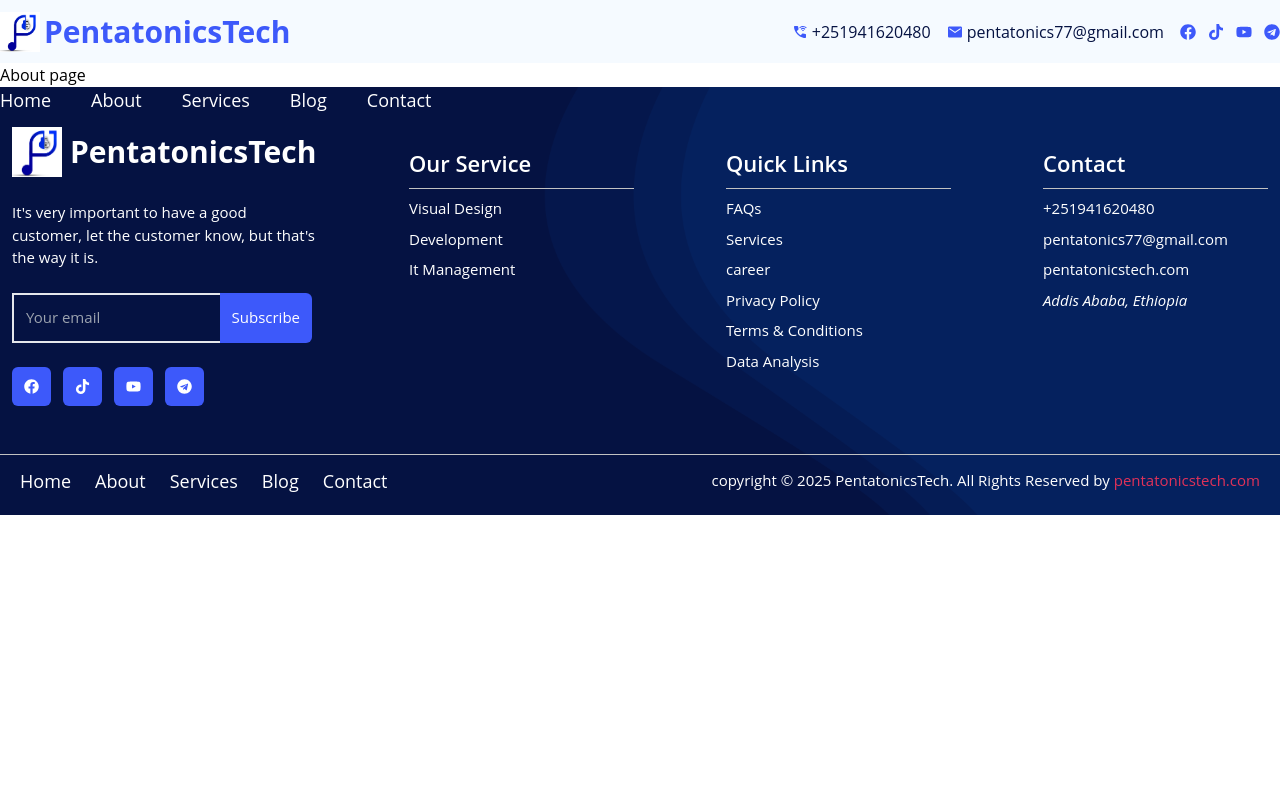
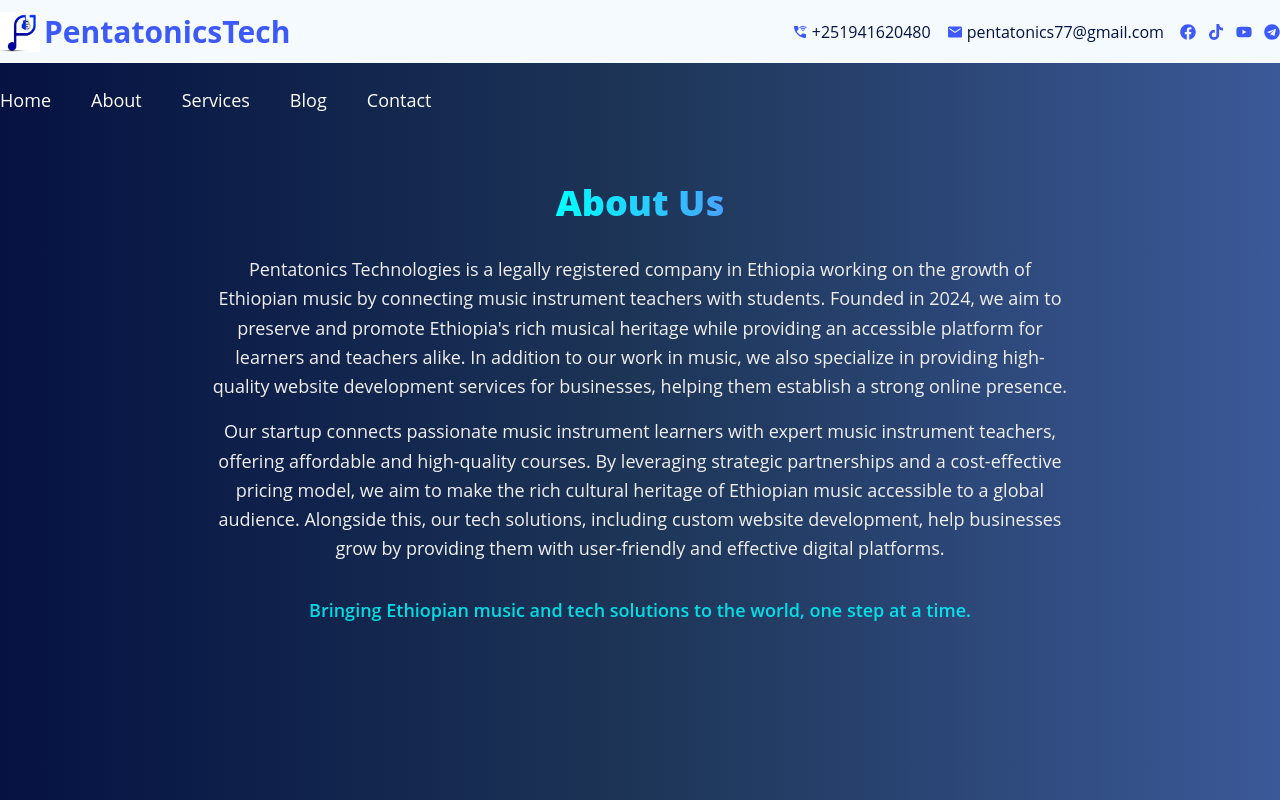
Before and after one commit to menase7/PentatonicsTech, a Next.js app: page /about in a window 1280 px wide. Shown: the top 800 px of the page. Built offline with nearby package versions, Linux system fonts and the light colour scheme.

Commit message:
about us page added

```diff
--- a/src/app/about/page.jsx
+++ b/src/app/about/page.jsx
@@ -1,7 +1,37 @@
-import React from 'react'
+import React from "react";
 
-export default function page() {
+export default function Page() {
   return (
-    <div>About page</div>
-  )
+    <div className="h-full min-h-screen bg-gradient-to-r from-[#051242] via-[#1d3557] to-[#3b5998] text-white flex flex-col items-center px-6 py-10">
+      <h1 className="text-4xl font-extrabold mb-8 text-center mt-20 text-transparent bg-clip-text bg-gradient-to-r from-[#00ffff] to-[#47a3ff]">
+        About Us
+      </h1>
+      <div className="lg:max-w-[70%] mx-auto">
+        <p className="text-lg mb-4 text-center text-[#f0f0f0] leading-relaxed">
+          Pentatonics Technologies is a legally registered company in Ethiopia
+          working on the growth of Ethiopian music by connecting music
+          instrument teachers with students. Founded in 2024, we aim to preserve
+          and promote Ethiopia's rich musical heritage while providing an
+          accessible platform for learners and teachers alike. In addition to
+          our work in music, we also specialize in providing high-quality
+          website development services for businesses, helping them establish a
+          strong online presence.
+        </p>
+        <p className="text-lg text-center text-[#f0f0f0] leading-relaxed">
+          Our startup connects passionate music instrument learners with expert
+          music instrument teachers, offering affordable and high-quality
+          courses. By leveraging strategic partnerships and a cost-effective
+          pricing model, we aim to make the rich cultural heritage of Ethiopian
+          music accessible to a global audience. Alongside this, our tech
+          solutions, including custom website development, help businesses grow
+          by providing them with user-friendly and effective digital platforms.
+        </p>
+      </div>
+      <div className="mt-8 text-center animate-pulse">
+        <p className="text-lg font-semibold text-[#00ffff]">
+          Bringing Ethiopian music and tech solutions to the world, one step at a time.
+        </p>
+      </div>
+    </div>
+  );
 }
```
